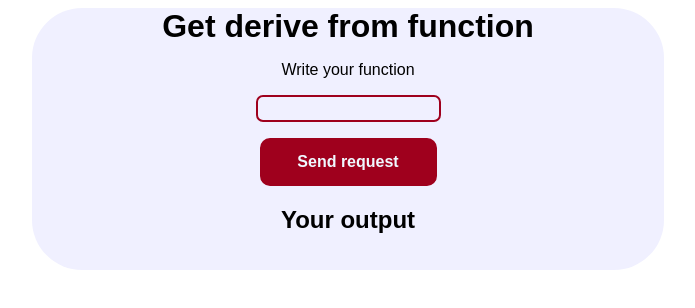
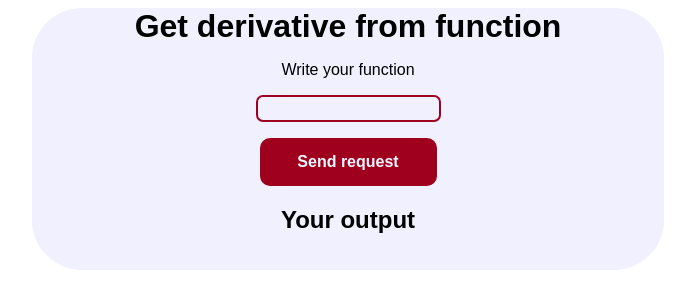
Before and after one commit to FunkeDer/Lab1, a plain HTML site: page index.html in a window 1280 px wide. Shown: the whole page, without its empty margins (292-987 px from the left). Drawn offline with Linux system fonts and the light colour scheme; a web font is replaced by a local one.

Commit message:
fourth commit

```diff
--- a/index.html
+++ b/index.html
@@ -13,7 +13,7 @@
 </head>
 <body>
     <div class="container">
-        <h1 class="header_text">Get derive from function</h1>
+        <h1 class="header_text">Get derivative from function</h1>
         <p class="header_paragraph">Write your function</p>
         <input type="text" class="input"  id="input1">
         <button class="button" id = 'button1' onclick='myFunction()'>Send request</button>
```
Also changed, not shown: 1 other file.
